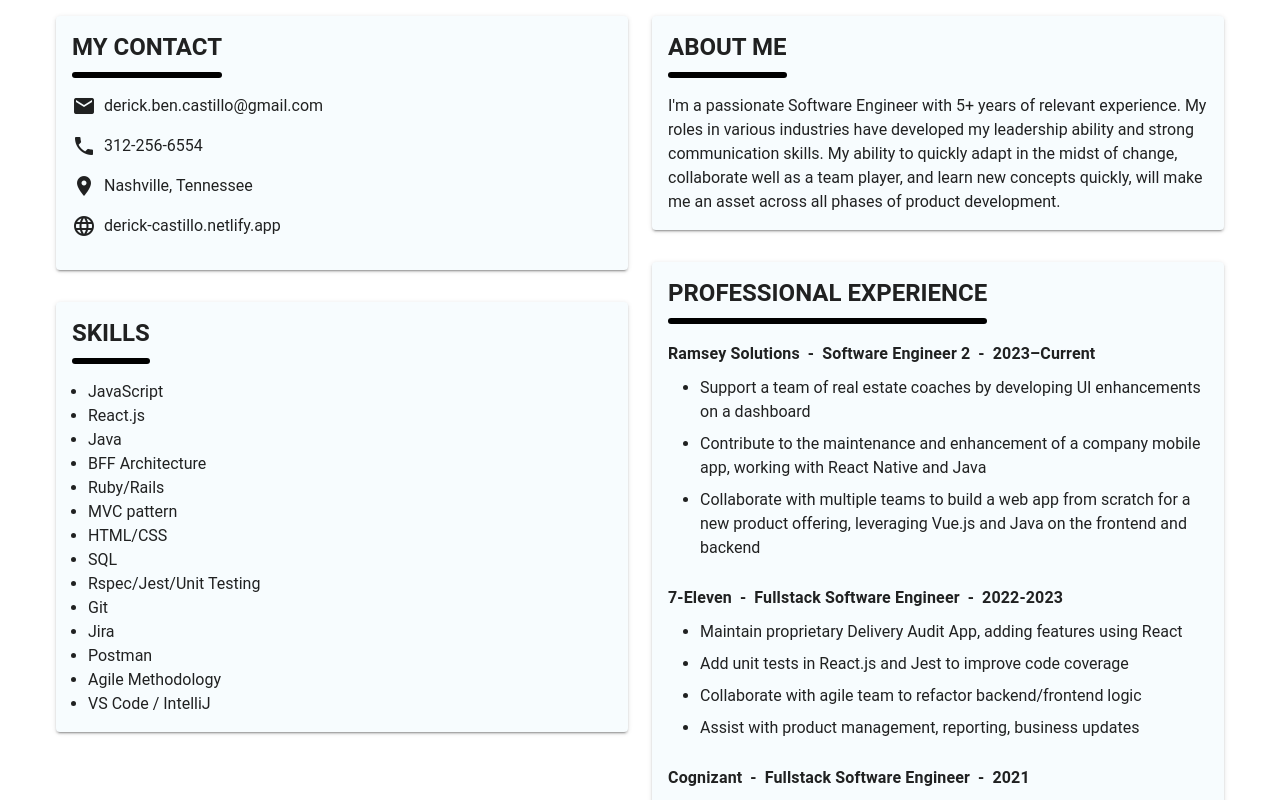
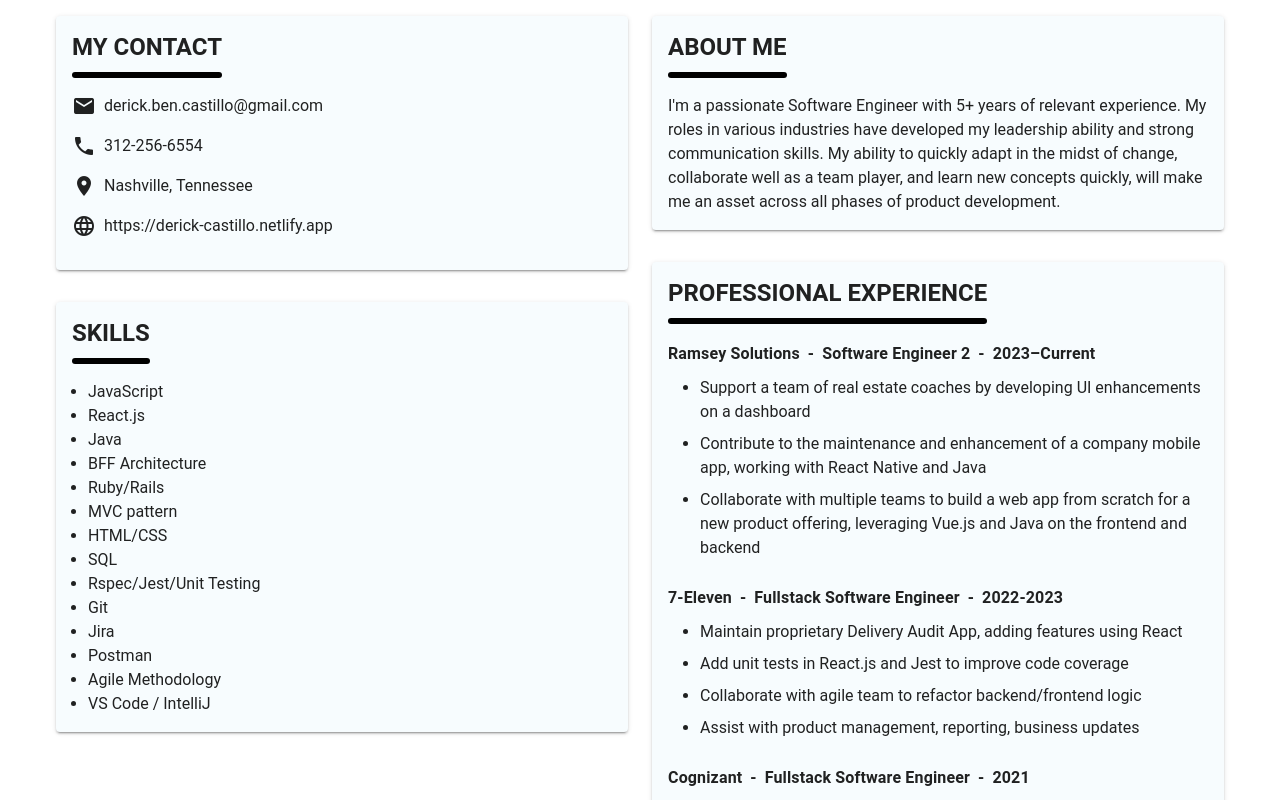
Before and after one commit to dbcastillo/portfolio2025, a Vue app: page / in a window 1280 px wide. Shown: the top 800 px of the page. Built offline with nearby package versions, Linux system fonts and the light colour scheme.

Commit message:
update portfolio link to clickable

```diff
--- a/src/App.vue
+++ b/src/App.vue
@@ -24,7 +24,7 @@
             </p>
             <p class="mb-4 d-flex align-center">
               <v-icon class="me-2" icon="mdi-web"/>
-              derick-castillo.netlify.app
+              https://derick-castillo.netlify.app
             </p>
           </v-sheet>
 
@@ -165,12 +165,3 @@
     </v-container>
   </v-sheet>
 </template>
-
-
-<script setup>
-
-</script>
-
-
-<style scoped>
-</style>
```
